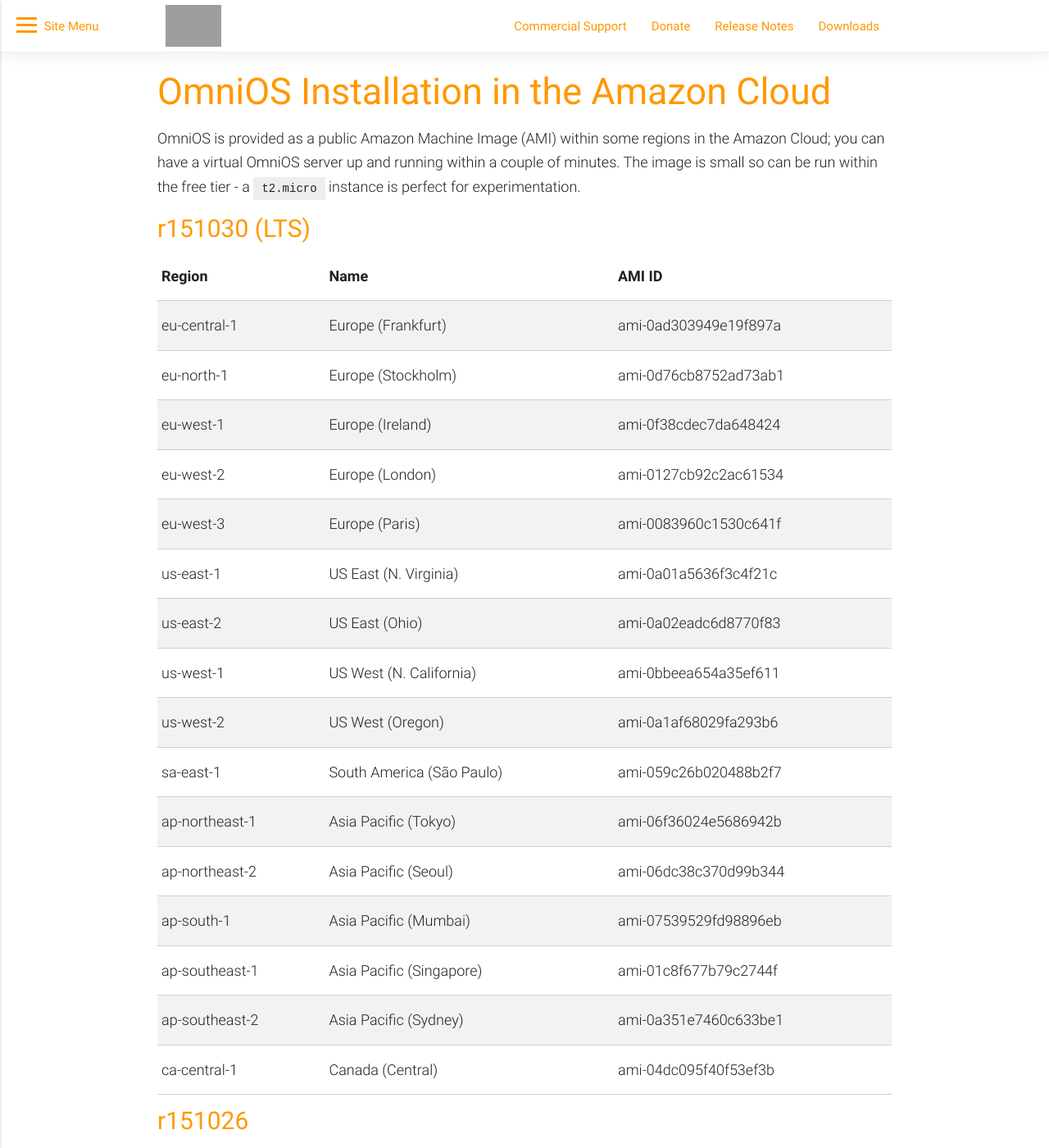
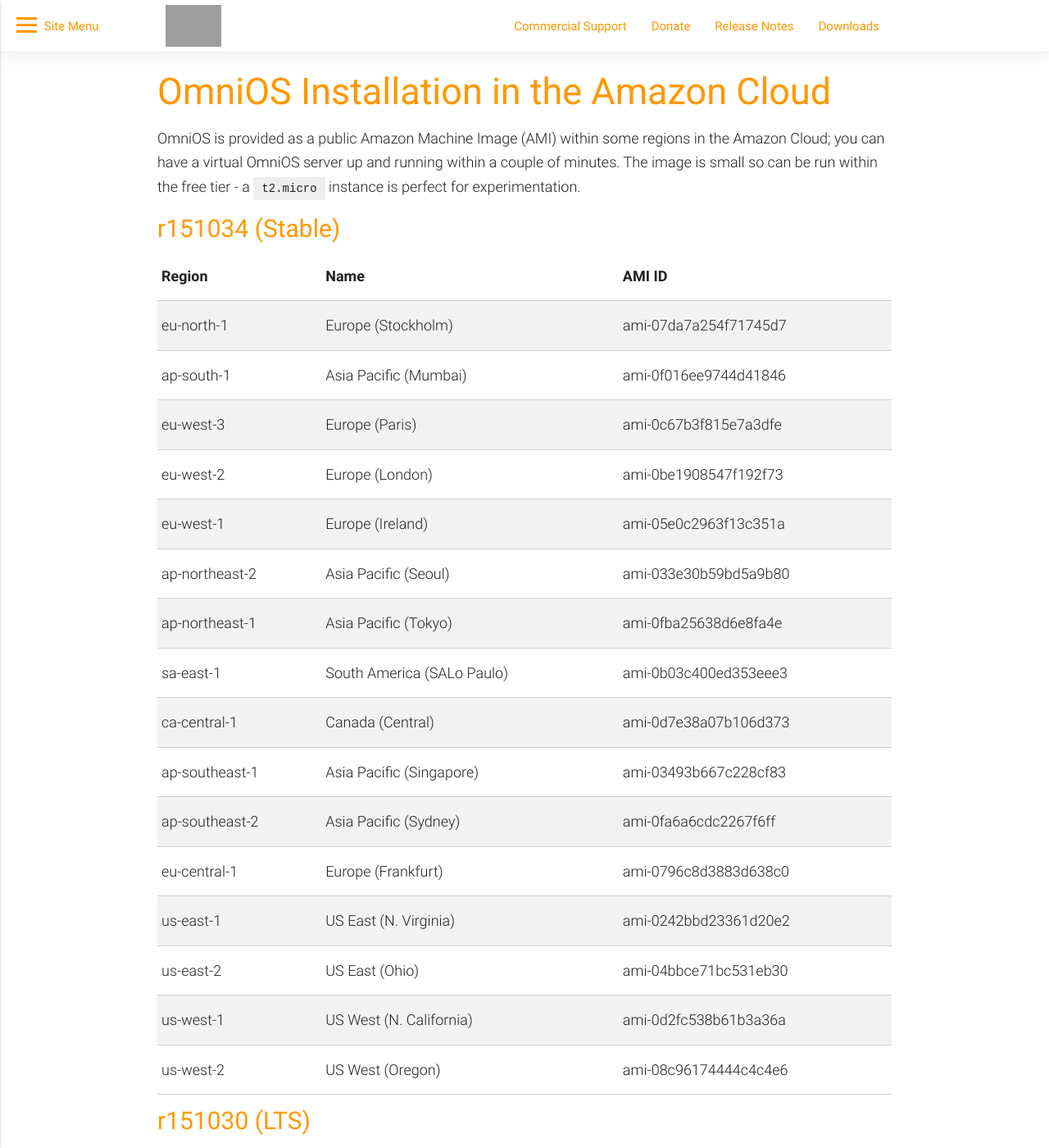
Before and after one commit to omniosorg/omniosorg.github.io, a Jekyll site: the page built from _docs/setup/aws.md, in a window 1280 px wide and 1400 px high. Shown: the whole window at 82% size. Built offline with Jekyll 4.4.1, drawn with Linux system fonts in a browser that asks for light colours; comment, search, counter and statistics services are not loaded; grey boxes are pictures that could not be loaded.

Commit message:
Add new r34 AMIs

```diff
--- a/_docs/setup/aws.md
+++ b/_docs/setup/aws.md
@@ -13,6 +13,28 @@
 running within a couple of minutes.
 The image is small so can be run within the free tier - a `t2.micro` instance
 is perfect for experimentation.
+
+## r151034 (Stable)
+
+{:.bordered .responsive-table}
+| Region | Name | AMI ID
+| ------ | ---- | --------
+| eu-north-1 | Europe (Stockholm) | ami-07da7a254f71745d7
+| ap-south-1 | Asia Pacific (Mumbai) | ami-0f016ee9744d41846
+| eu-west-3 | Europe (Paris) | ami-0c67b3f815e7a3dfe
+| eu-west-2 | Europe (London) | ami-0be1908547f192f73
+| eu-west-1 | Europe (Ireland) | ami-05e0c2963f13c351a
+| ap-northeast-2 | Asia Pacific (Seoul) | ami-033e30b59bd5a9b80
+| ap-northeast-1 | Asia Pacific (Tokyo) | ami-0fba25638d6e8fa4e
+| sa-east-1 | South America (SALo Paulo) | ami-0b03c400ed353eee3
+| ca-central-1 | Canada (Central) | ami-0d7e38a07b106d373
+| ap-southeast-1 | Asia Pacific (Singapore) | ami-03493b667c228cf83
+| ap-southeast-2 | Asia Pacific (Sydney) | ami-0fa6a6cdc2267f6ff
+| eu-central-1 | Europe (Frankfurt) | ami-0796c8d3883d638c0
+| us-east-1 | US East (N. Virginia) | ami-0242bbd23361d20e2
+| us-east-2 | US East (Ohio) | ami-04bbce71bc531eb30
+| us-west-1 | US West (N. California) | ami-0d2fc538b61b3a36a
+| us-west-2 | US West (Oregon) | ami-08c96174444c4c4e6
 
 ## r151030 (LTS)
 
```
